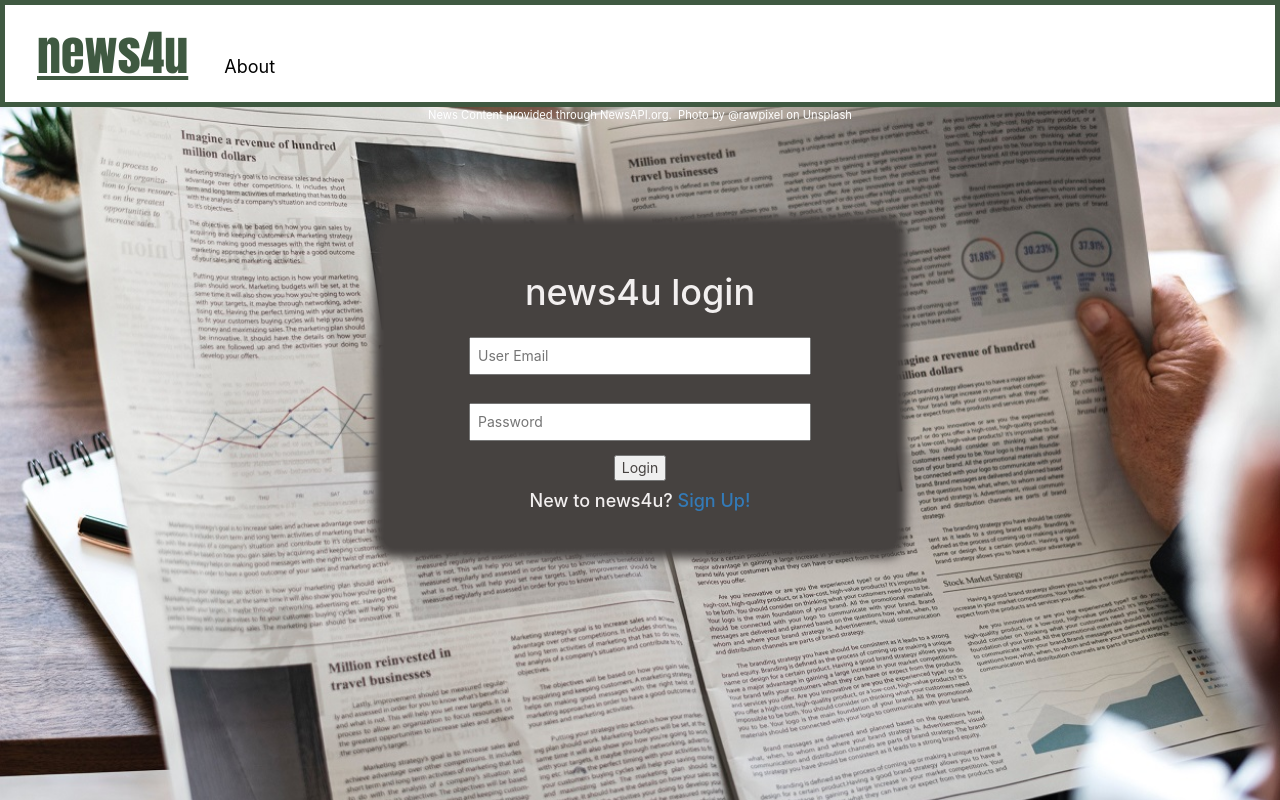
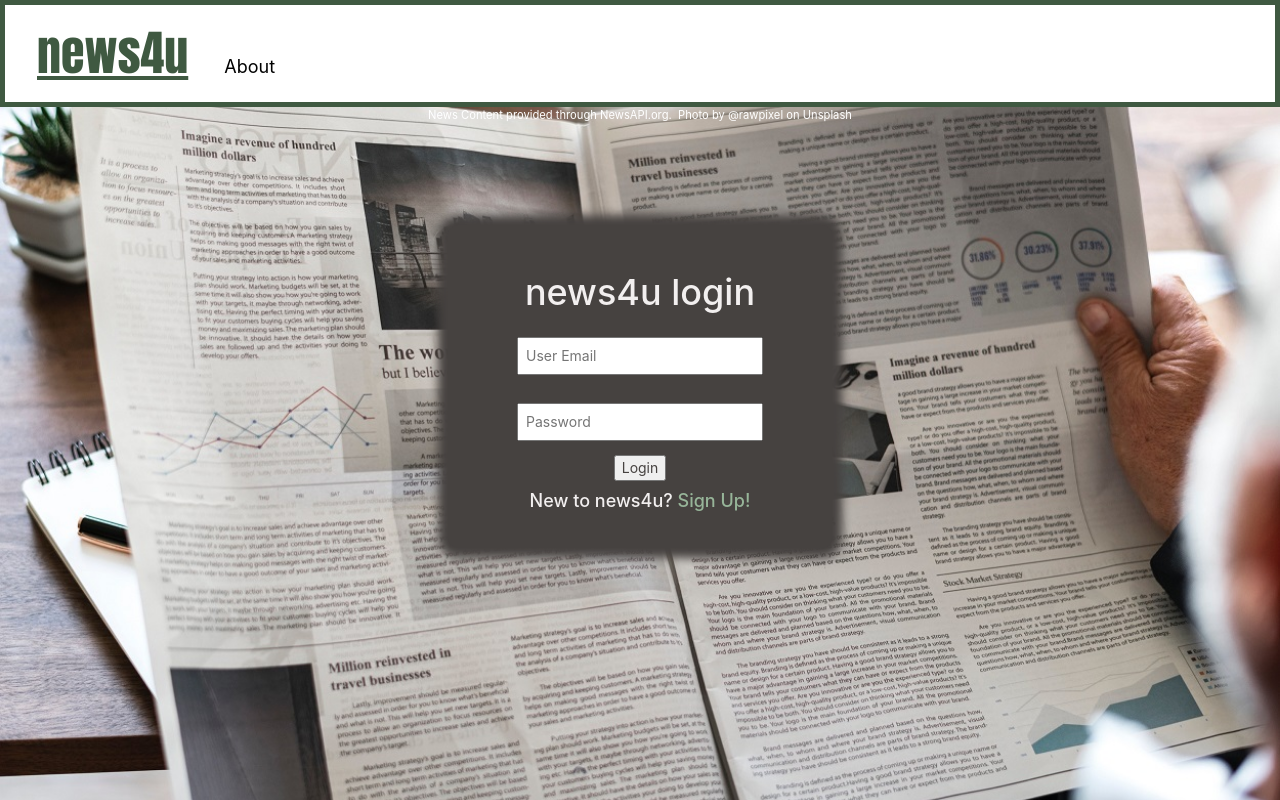
Before and after one commit to BarbaraPruz/news4u, a React (Create React App) app in the folder client/: page / in a window 1280 px wide. Built offline with nearby package versions, Linux system fonts and the light colour scheme.

Commit message:
Login/Signup minor styling.  Rails User Controller-fix update

```diff
--- a/client/public/index.html
+++ b/client/public/index.html
@@ -24,7 +24,7 @@
       work correctly both with client-side routing and a non-root public URL.
       Learn how to configure a non-root public URL by running `npm run build`.
     -->
-    <title>news4U</title>
+    <title>news4u</title>
   </head>
   <body>
     <noscript>
--- a/client/src/containers/landing_page_style.js
+++ b/client/src/containers/landing_page_style.js
@@ -20,7 +20,7 @@ export const UserForm = styled.div`
     color: #f2efef;
     margin-left: auto;
     margin-right: auto;
-    width: 40%;
+    width: 30%;
     margin-top: 225px;
     text-align: center;
     border-radius: 10px;
@@ -40,3 +40,7 @@ export const UserButton = styled.button`
     display: block;
     margin: auto;
 `;
+
+export const UserLink = styled.a`
+    color: #97b599;
+`;
--- a/client/src/containers/login.js
+++ b/client/src/containers/login.js
@@ -2,7 +2,7 @@ import React, { Component } from 'react';
 import { connect } from 'react-redux';
 
 import { loginUser } from '../actions/user';
-import {Splash, UserForm, UserInput, UserButton} from './landing_page_style.js';
+import {Splash, UserForm, UserInput, UserButton, UserLink} from './landing_page_style.js';
 
 class Login extends Component {
 
@@ -30,7 +30,7 @@ class Login extends Component {
                         <UserInput type="password" name="password" onChange={ event => this.handleChange(event) } placeholder="Password" />
                         <UserButton type="submit" >Login</UserButton>
                     </form>
-                    <h4>New to news4u?  <a href="/signup">Sign Up!</a></h4>
+                    <h4>New to news4u?  <UserLink href="/signup">Sign Up!</UserLink></h4>
                 </UserForm>
             </Splash>
         );
```
Also changed, not shown: 1 other file (tests, documents, lock files or other folders).
